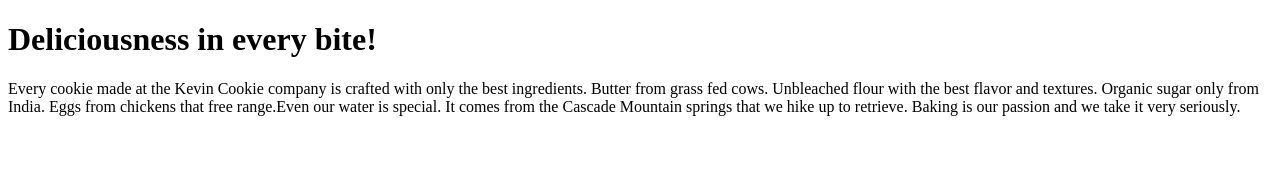
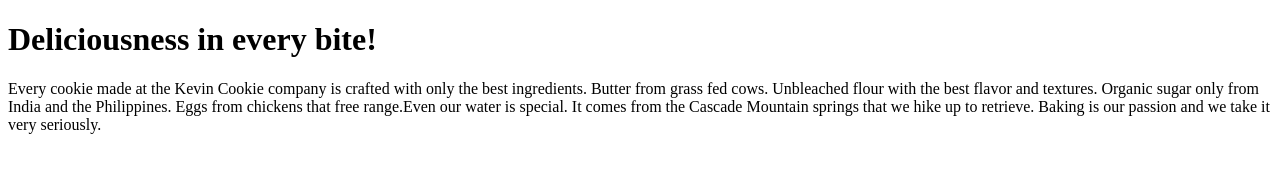
Before and after one commit to Excellerman/KelvinCookieCompany.com, a plain HTML site: page index.htm in a window 1280 px wide. Drawn offline with Linux system fonts and the light colour scheme.

Commit message:
Update index.htm

```diff
--- a/index.htm
+++ b/index.htm
@@ -6,7 +6,7 @@
 
 <p>Every cookie made at the Kevin Cookie company is crafted with only the best ingredients.
 Butter from grass fed cows. Unbleached flour with the best flavor and textures. Organic
-sugar only from India. Eggs from chickens that free range.Even our water is special. It
+sugar only from India and the Philippines. Eggs from chickens that free range.Even our water is special. It
 comes from the Cascade Mountain springs that we hike up to retrieve. Baking is our passion
 and we take it very seriously.</p>
 
```
